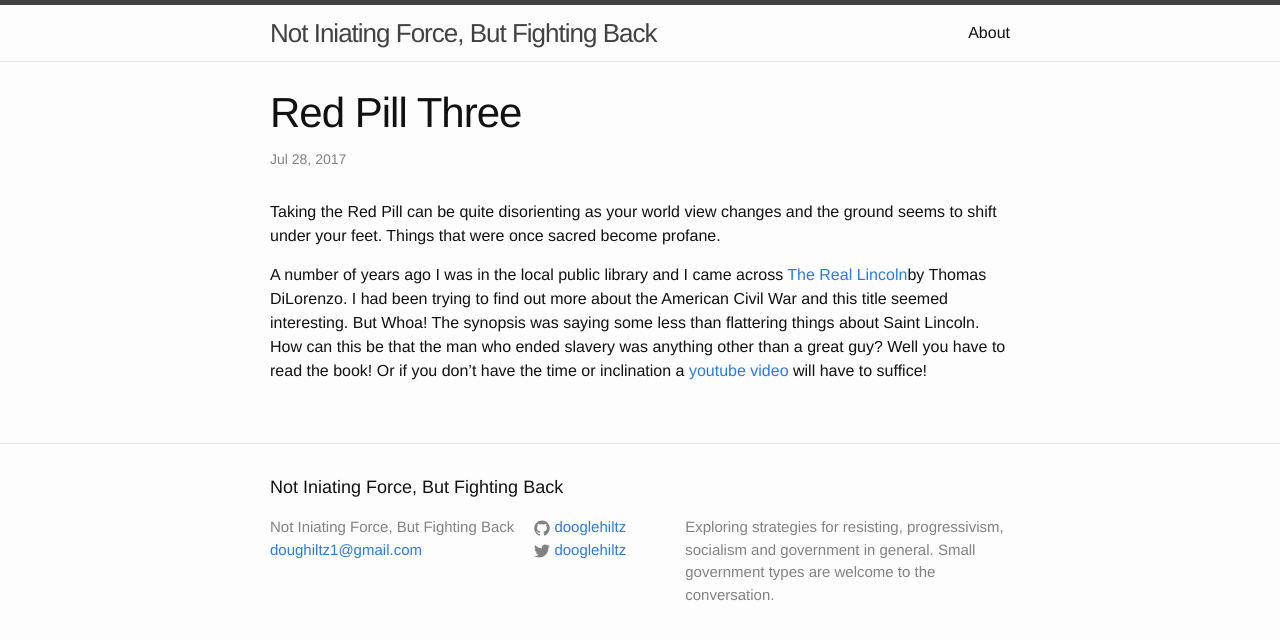
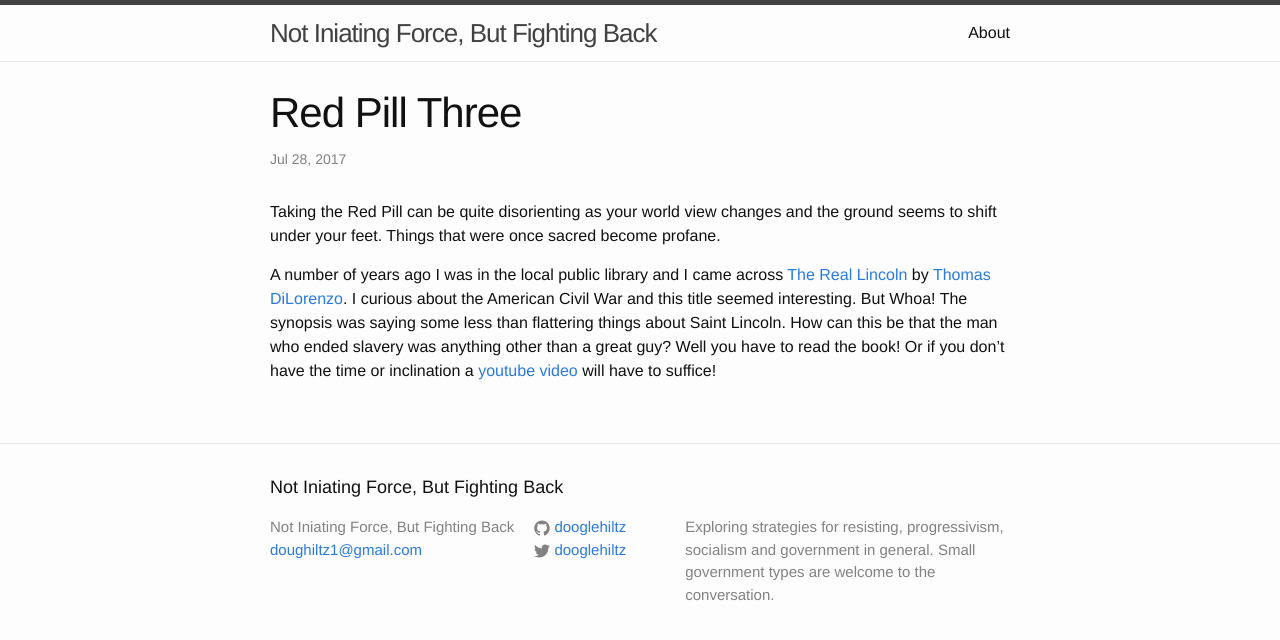
Before and after one commit to dooglehiltz/dooglehiltz.github.io, a Jekyll site: the page built from _posts/2017-07-28-Red-Pill-Three.markdown, in a window 1280 px wide. Shown: the top 640 px of the page. Built offline with Jekyll 4.4.1, drawn with Linux system fonts in a browser that asks for light colours; our own code applies the rules of GitHub Pages for plain Markdown files.

Commit message:
link add etc

```diff
--- a/_posts/2017-07-28-Red-Pill-Three.markdown
+++ b/_posts/2017-07-28-Red-Pill-Three.markdown
@@ -3,10 +3,11 @@ ground seems to shift under your feet.  Things that were once sacred become
 profane.
 
 A number of years ago I was in the local public library and I came
-across [The Real Lincoln](http://store.mises.org/Real-Lincoln-The-P172.aspx)by
-Thomas DiLorenzo.  I had been trying to find out more about the American Civil
-War and this title seemed interesting.  But Whoa!  The synopsis was saying some
-less than flattering things about Saint Lincoln.  How can this be that the man
-who ended slavery was anything other than a great guy?  Well you have to read
-the book!  Or if you don't have the time or inclination a [youtube video](https://www.youtube.com/watch?v=nbFty9nZUac)
-will have to suffice!
+across [The Real Lincoln](http://store.mises.org/Real-Lincoln-The-P172.aspx) by
+[Thomas DiLorenzo](https://mises.org/profile/thomas-j-dilorenzo).  I curious
+about the American Civil War and this title seemed interesting.  But Whoa!  The
+synopsis was saying some less than flattering things about Saint Lincoln.  How
+can this be that the man who ended slavery was anything other than a great guy?
+Well you have to read the book!  Or if you don't have the time or inclination a
+[youtube video](https://www.youtube.com/watch?v=nbFty9nZUac) will have to
+suffice!
```
